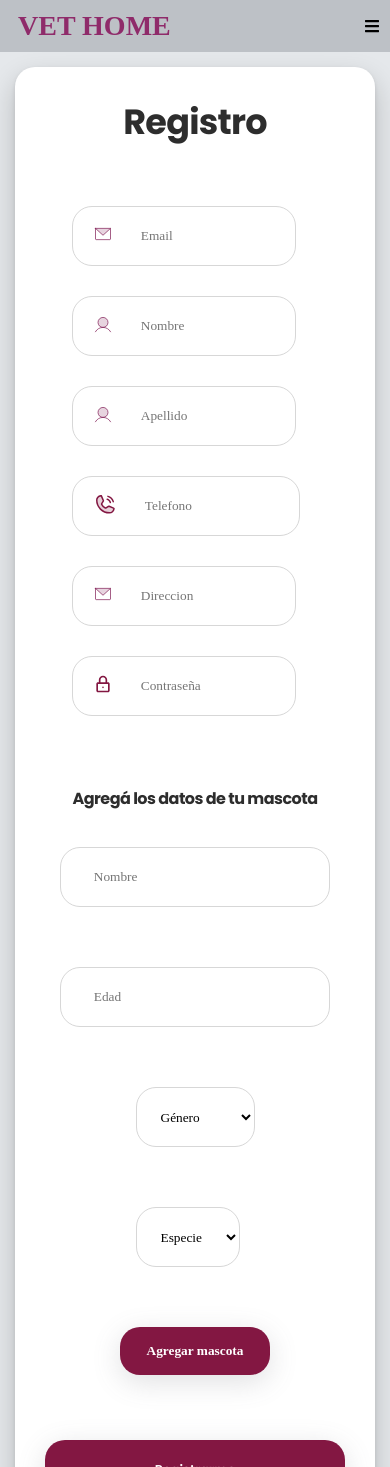
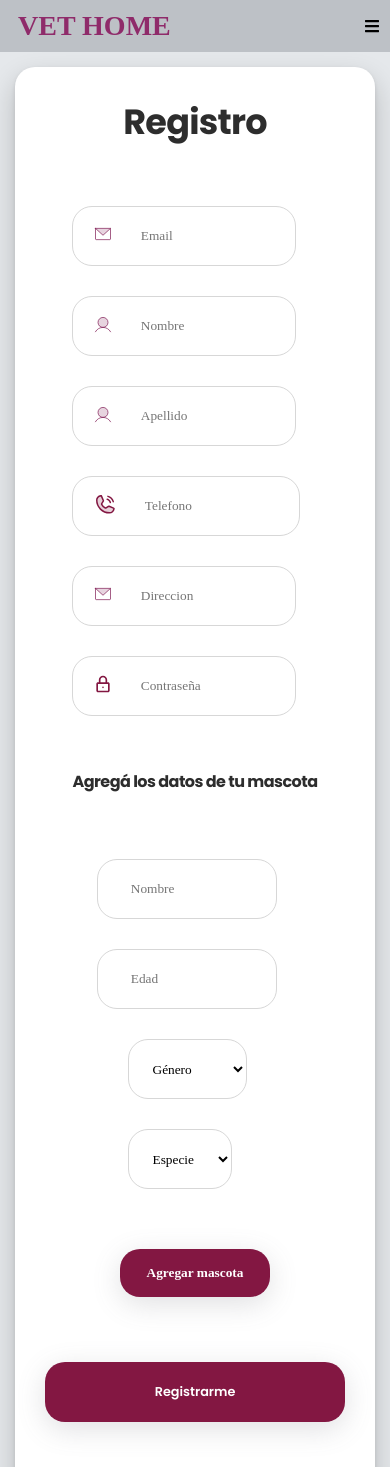
Before and after one commit to ArchSofia/s2vethome, a React (Vite) app in the folder veterinary-clinic/: page /register in a window 390 px wide. Shown: the top 1467 px of the page. Built offline with nearby package versions, Linux system fonts and the light colour scheme; a web font is replaced by a local one.

Commit message:
Agrega responsive registro sector pets

```diff
--- a/veterinary-clinic/src/pages/Register/Register.css
+++ b/veterinary-clinic/src/pages/Register/Register.css
@@ -66,12 +66,22 @@ h2{
     flex-direction: column;
     align-items: center;
     align-content: center;
+    padding-top: 3rem;
     /* gap: 65px; */
+}
+
+.addedpetsector{
+    display: flex;
+    flex-direction: row;
+    gap: 1rem;
+    flex-flow: wrap;
+    justify-content: center;
 }
 
 .label {
     height: 35px;
     width: 466px;
+    margin-bottom: 30px;
 }
 
 .label .text-wrapper {
@@ -84,9 +94,10 @@ h2{
     line-height: 35.1px;
     text-align: center;
     top: 0;
+
     /* width: 466px; */
-    margin-top: 65px;
-    padding-bottom: 65px;
+   /*  margin-top: 65px;
+    padding-bottom: 65px; */
 }
 
 .ingresar{
@@ -166,6 +177,7 @@ article{
 .register-pet-section{
     width: 100%;
     height: 12%;
+
 }
 
 .input-register-name, .input-register-lastname, .input-register-email, .input-register-passcode, .input-register-phone, .input-register-address{
@@ -249,24 +261,32 @@ article{
 }
 
 .ctn-error-pets{
-    margin: 3rem 0 0 0;
+    margin: 2rem 0 0 0;
     color: red;
     font-weight: 600;
+
 }
 
 .text-error-pet{
     color: red;
     font-weight: 600;
+    width: fit-content;
+    margin-left: 2rem;
+    margin-right: 2rem;
 }
 
 .errorAge{
     border: 1px solid red;
+    margin-left: 2rem;
+    margin-right: 2rem;
 }
 
 .error-message-age{
     color: red;
     font-weight: 400;
     font-size: 0.6rem;
+    margin-left: 2rem;
+    margin-right: 2rem;
 }
 
 
@@ -283,7 +303,8 @@ article{
     padding: 8px 20px;
     display: flex;
     position: relative;
-    margin-top: 60px;
+    margin-top: 30px;
+    margin-right: 1rem;
 }
 
 .input-field-67 {
@@ -299,7 +320,8 @@ article{
     padding: 8px 20px;
     display: flex;
     position: relative;
-    margin-top: 60px;
+    margin-top: 30px;
+    margin-right: 1rem;
 }
 
 .primerfila{
@@ -333,9 +355,9 @@ article{
     .ctn-register {
         padding: 20px;
     }
-    .input-field-5, .input-field-6, .input-field-67 {
+    /* .input-field-5, .input-field-6, .input-field-67 {
         width: 90%;
-    }
+    } */
 }
 
 /* Dispositivos más pequeños como smartphones */
@@ -409,10 +431,7 @@ article{
         width: fit-content;
     }
 
-    .input-field-67 {
-        /* width: inherit; */
-        margin-top: 60px;
-    }
+
 
    /*  .form-register {
         margin-top: 800px;} */
@@ -435,8 +454,8 @@ article{
         text-align: center;
         top: 0;
 
-        margin-top: 65px;
-        padding-bottom: 65px;
+        /* margin-top: 65px;
+        padding-bottom: 65px; */
         text-wrap: wrap;
         max-width: 310px;
     }
@@ -462,9 +481,6 @@ article{
 
     .petssector{
         width: 310px;
+        padding-top: 3rem;
     }
 }
-
-/* ... (tu código anterior) ... */
-
-/* Media Queries para mejorar la responsividad */
--- a/veterinary-clinic/src/pages/Register/Register.jsx
+++ b/veterinary-clinic/src/pages/Register/Register.jsx
@@ -258,9 +258,24 @@ const Register = () => {
 							<div className="label">
 								<p className="text-wrapper">Agregá los datos de tu mascota</p>
 							</div>
-							<br />
-							<br />
-							<div>
+
+							<div className="addedpetsector">
+								{/* <div className="added-pet">
+									{" "}
+									Perrito
+									<RiDeleteBin6Line />
+								</div>
+								<div className="added-pet">
+									{" "}
+									Perrito
+									<RiDeleteBin6Line />
+								</div>
+								<div className="added-pet">
+									{" "}
+									Perrito
+									<RiDeleteBin6Line />
+								</div> */}
+
 								{petsArray &&
 									petsArray.map((p, index) => {
 										return (
```
